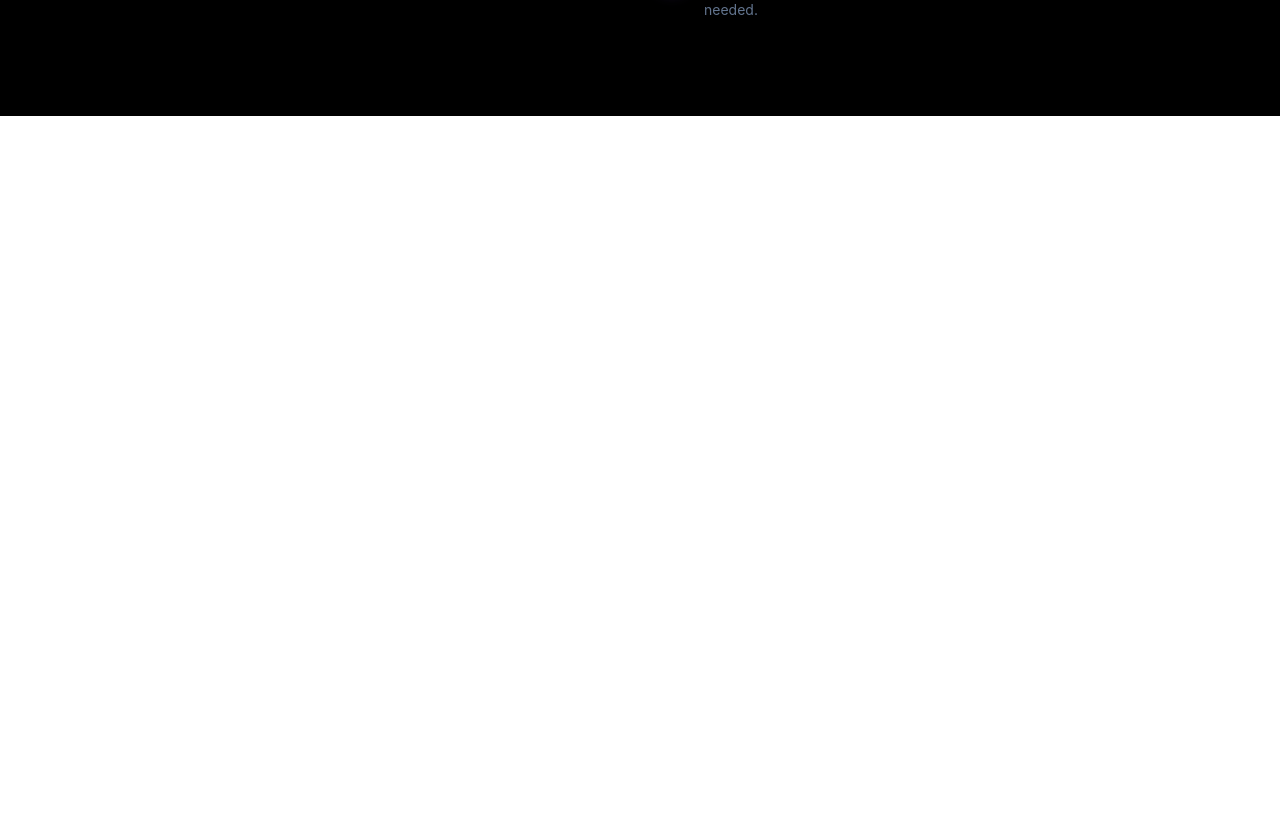
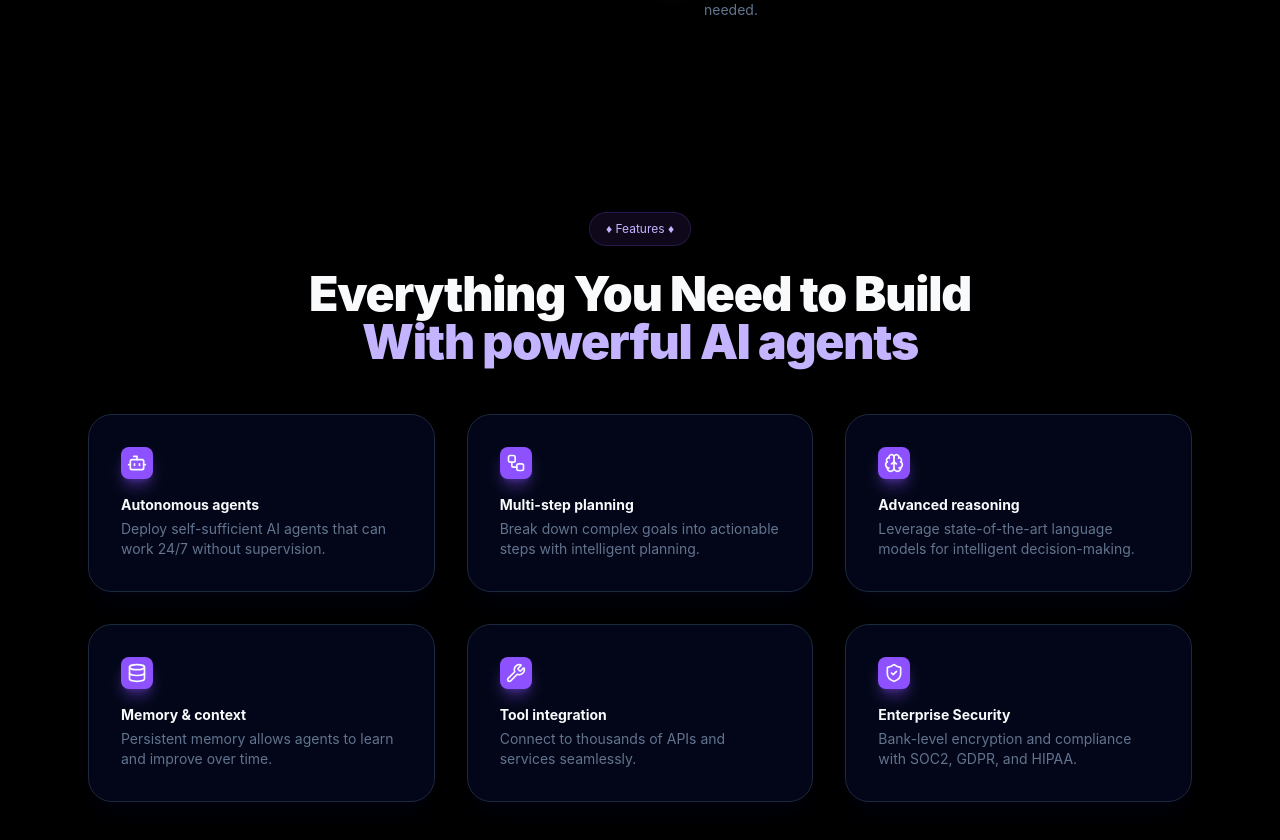
Before and after one commit to Hinoto-LH/holbertonschool-agentic_ai, a React (Vite) app in the folder front_end-frameworks/react/: page / in a window 1280 px wide. Shown: the part 1636-2476 px from the top of the page. Before the commit the page ends 1752 px from the top, so only its background shows below. Built offline with nearby package versions, Linux system fonts and the light colour scheme.

Commit message:
feat: add Features section

```diff
--- a/front_end-frameworks/react/src/App.jsx
+++ b/front_end-frameworks/react/src/App.jsx
@@ -1,7 +1,7 @@
-import { Camera } from "lucide-react";
 import Header from "./components/Header";
 import Hero from "./sections/Hero";
 import About from "./sections/About";
+import Features from "./sections/Features";
 
 function App() {
   return (
@@ -9,6 +9,7 @@
       <Header />
       <Hero />
       <About />
+      <Features />
     </>
   );
 }
--- /dev/null
+++ b/front_end-frameworks/react/src/components/FeatureCard.jsx
@@ -0,0 +1,16 @@
+function FeatureCard({ icon: Icon, title, description }) {
+  return (
+    <article className="rounded-3xl border border-slate-800 bg-slate-950 p-8 shadow-xl shadow-slate-950/40">
+      {/* Pastille numéro */}
+      <div className="flex h-8 w-8 items-center justify-center rounded-lg bg-violet-500 text-slate-50 shadow-lg shadow-violet-500/40">
+        <Icon size={20} />
+      </div>
+      {/* Titre */}
+      <h3 className="mt-4 text-sm font-bold text-slate-50">{title}</h3>
+      {/* Texte */}
+      <p className="mt-1 text-sm text-slate-500">{description}</p>
+    </article>
+  );
+}
+
+export default FeatureCard;
--- /dev/null
+++ b/front_end-frameworks/react/src/data/features.js
@@ -0,0 +1,50 @@
+import {
+  Bot,
+  Brain,
+  Database,
+  ShieldCheck,
+  Workflow,
+  Wrench,
+} from "lucide-react";
+
+// `icon` stocke le composant lui-même (la fonction), pas un élément rendu :
+// c'est FeatureCard qui décidera de sa taille et de ses attributs.
+const features = [
+  {
+    icon: Bot,
+    title: "Autonomous agents",
+    description:
+      "Deploy self-sufficient AI agents that can work 24/7 without supervision.",
+  },
+  {
+    icon: Workflow,
+    title: "Multi-step planning",
+    description:
+      "Break down complex goals into actionable steps with intelligent planning.",
+  },
+  {
+    icon: Brain,
+    title: "Advanced reasoning",
+    description:
+      "Leverage state-of-the-art language models for intelligent decision-making.",
+  },
+  {
+    icon: Database,
+    title: "Memory & context",
+    description:
+      "Persistent memory allows agents to learn and improve over time.",
+  },
+  {
+    icon: Wrench,
+    title: "Tool integration",
+    description: "Connect to thousands of APIs and services seamlessly.",
+  },
+  {
+    icon: ShieldCheck,
+    title: "Enterprise Security",
+    description:
+      "Bank-level encryption and compliance with SOC2, GDPR, and HIPAA.",
+  },
+];
+
+export default features;
--- /dev/null
+++ b/front_end-frameworks/react/src/sections/Features.jsx
@@ -0,0 +1,40 @@
+import FeatureCard from "../components/FeatureCard";
+import features from "../data/features";
+
+function Features() {
+  return (
+    <section id="features-section" className="bg-black py-24">
+      <div className="mx-auto max-w-6xl px-6">
+        {/* En-tête centré */}
+        <div className="text-center">
+          {/* Eyebrow */}
+          <p className="mb-6 inline-flex rounded-full border border-violet-500/20 bg-violet-500/10 px-4 py-2 text-xs text-violet-300">
+            ♦ Features ♦
+          </p>
+
+          {/* Title */}
+          <h2 className="text-4xl leading-none font-black tracking-tight md:text-5xl">
+            <span className="block text-slate-50">
+              Everything You Need to Build
+            </span>
+            <span className="block text-violet-300">
+              With powerful AI agents
+            </span>
+          </h2>
+        </div>
+        <div className="mt-12 grid gap-8 md:grid-cols-3">
+          {features.map((feature) => (
+            <FeatureCard
+              key={feature.title}
+              icon={feature.icon}
+              title={feature.title}
+              description={feature.description}
+            />
+          ))}
+        </div>
+      </div>
+    </section>
+  );
+}
+
+export default Features;
```
